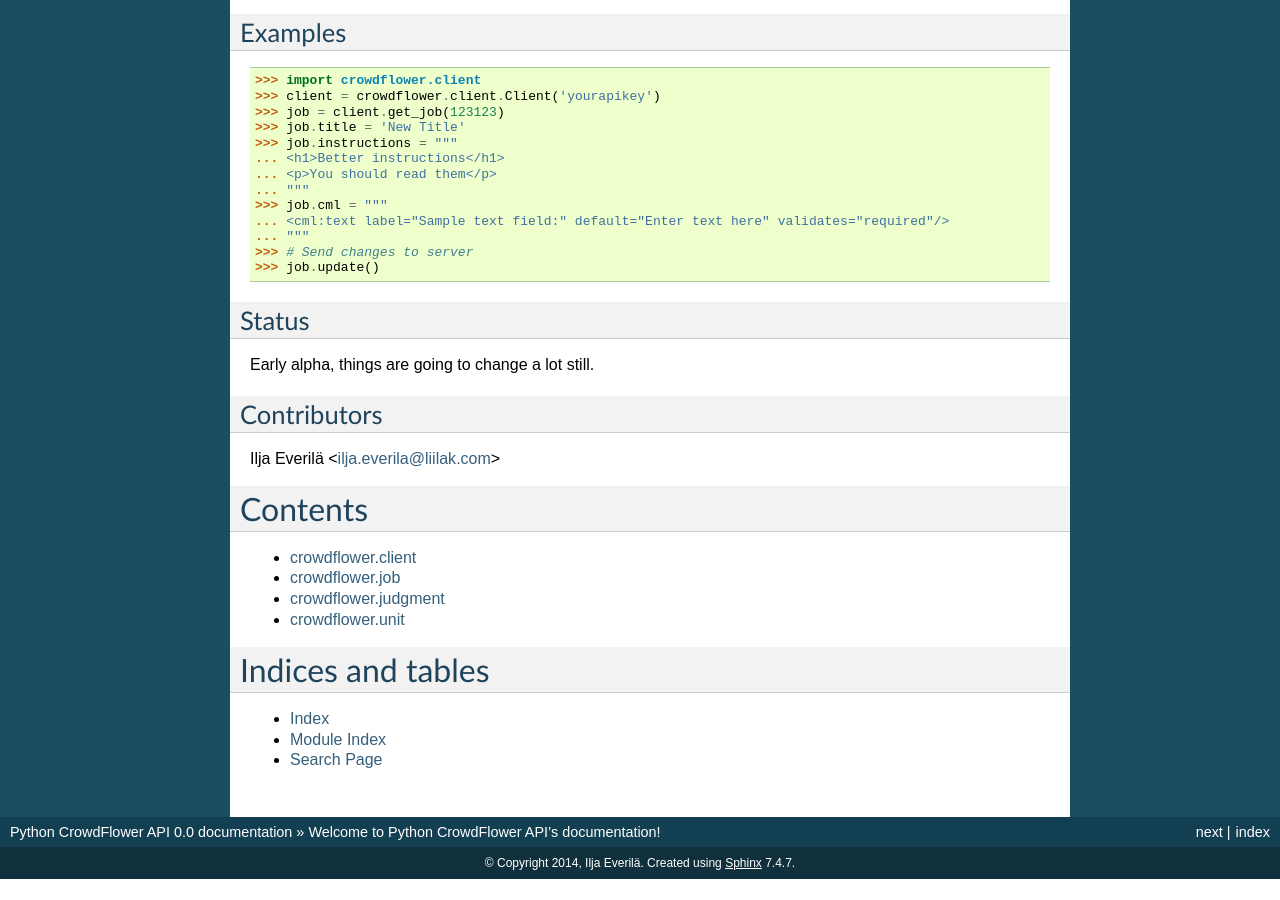
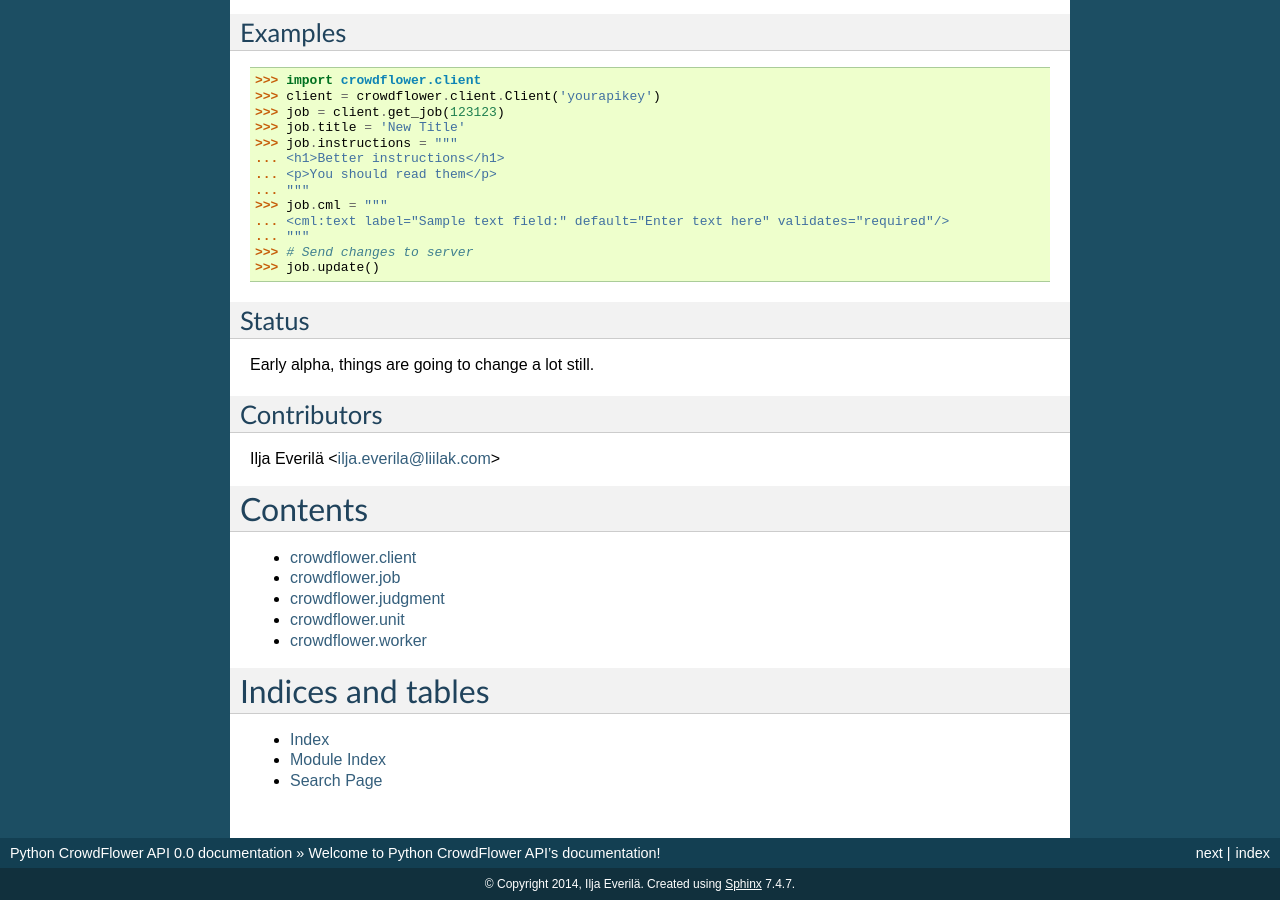
Before and after one commit to everilae/crowdflower, a Sphinx documentation site: the page built from docs/index.rst, in a window 1280 px wide and 900 px high, scrolled down 672 px. Built offline with Sphinx 7.4.7, drawn with Linux system fonts in a browser that asks for light colours; before the commit the page ends 1551 px from its top, so only the background shows below that.

Commit message:
Include Worker docs

```diff
--- a/docs/index.rst
+++ b/docs/index.rst
@@ -18,6 +18,7 @@
    job
    judgment
    unit
+   worker
 
 Indices and tables
 ==================
--- /dev/null
+++ b/docs/worker.rst
@@ -0,0 +1,5 @@
+crowdflower.worker
+================
+
+.. automodule:: crowdflower.worker
+   :members:
```
Also changed, not shown: 1 other file.
